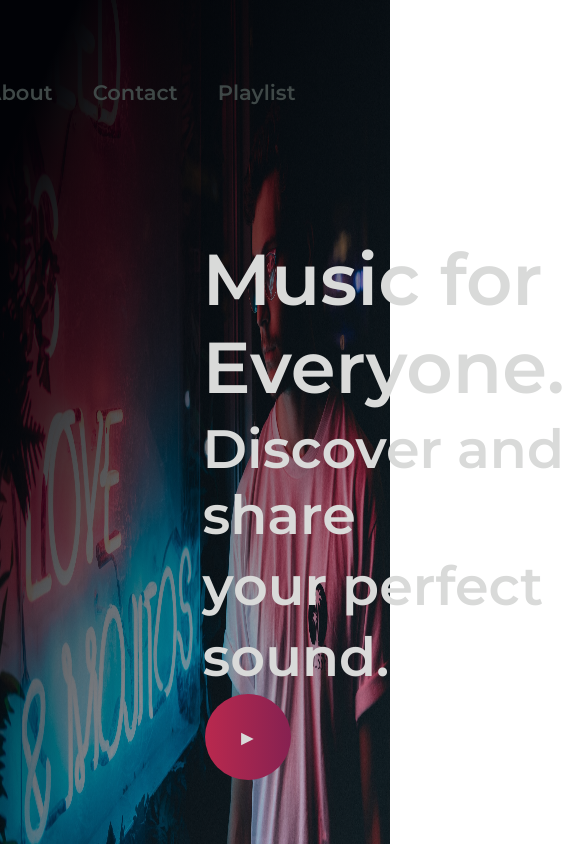
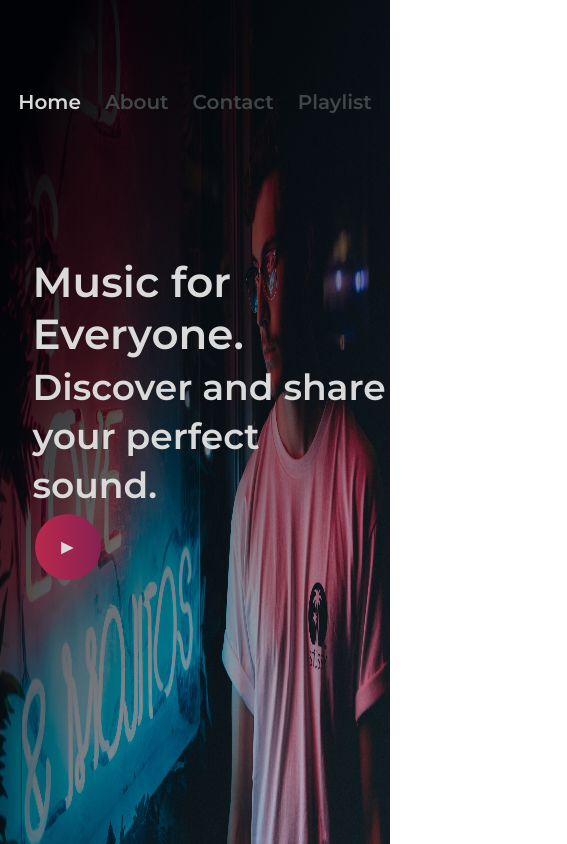
Before and after one commit to chris510/Make-A-Playlist, a React (Create React App) app in the folder frontend/: page / in a window 390 px wide. Shown: the whole page, 567 px wide, since content can reach past the window. Built offline with nearby package versions, Linux system fonts and the light colour scheme.

Commit message:
CSS responsiveness for phone

```diff
--- a/frontend/src/App.css
+++ b/frontend/src/App.css
@@ -1,8 +1,5 @@
 .App {
   position: relative;
-  /* min-width: 100%;
-  background-image: linear-gradient(to left top, rgba(12, 34, 101, 0.05) 5%, rgba(1, 2, 6, 1) 90%), url('./images/neon-background.jpeg');
-  background-size: 100% 100%; */
 }
 
 .App-logo {
--- a/frontend/src/components/background/background.styles.scss
+++ b/frontend/src/components/background/background.styles.scss
@@ -4,4 +4,9 @@
   position: absolute;
   background-image: linear-gradient(to left top, rgba(12, 34, 101, 0.05) 5%, rgba(1, 2, 6, 1) 90%), url('../../images/neon-background.jpeg');
   background-size: 100% 100%;
+
+  @media screen and (max-width: 800px) {
+    width: 100%;
+    height: 100%;
+  }
 }
--- a/frontend/src/components/nav/nav.styles.scss
+++ b/frontend/src/components/nav/nav.styles.scss
@@ -10,11 +10,23 @@
   justify-content: center;
   z-index: 10;
 
+  @media screen and (max-width: 800px) {
+    left: 0;
+    top: 90px;
+    font-size: 20px;
+    width: 100%;
+  }
+
   a {
     padding-left: 20px;
     padding-right: 20px;
     font-weight: bold;
     transition: .2s ease-in;
+
+    @media screen and (max-width: 800px) {
+      padding-left: 12px;
+      padding-right: 12px;
+    }
 
     &:hover {
       cursor: pointer;
--- a/frontend/src/components/search-bar/search-bar.styles.scss
+++ b/frontend/src/components/search-bar/search-bar.styles.scss
@@ -4,6 +4,10 @@
   display: flex;
   height: 50px;
   width: 40%;
+
+  @media screen and (max-width: 800px) {
+    width: 100%;
+  }
 
   .search-bar {
     background-color: $white-primary-1;
@@ -35,6 +39,12 @@
     width: 75px;
     border-radius: 50%;
     margin-left: 15px;
+
+    @media screen and (max-width: 800px) {
+      height: 70px;
+      width: 70px;
+      margin-top: 5px;
+    }
 
     &:hover {
       cursor: pointer;
--- a/frontend/src/components/search-button/search-button.styles.scss
+++ b/frontend/src/components/search-button/search-button.styles.scss
@@ -12,6 +12,11 @@
   border-radius: 50%;
   transition: .2s ease-in;
 
+  @media screen and (max-width: 800px) {
+    height: 70px;
+    width: 70px;
+  }
+
   &:hover {
     cursor: pointer;
     // background: rgba(187, 41, 78, .8);
--- a/frontend/src/components/spinner/spinner.styles.scss
+++ b/frontend/src/components/spinner/spinner.styles.scss
@@ -5,6 +5,10 @@
   display: flex;
   justify-content: center;
   align-items: center;
+
+  @media screen and (max-width: 800px) {
+    width: 100%;
+  }
 
   .spinner-container {
     display: inline-block;
--- a/frontend/src/index.scss
+++ b/frontend/src/index.scss
@@ -1,4 +1,8 @@
 @import './stylesheets/main.scss';
+
+#root {
+  height: 100vh;
+}
 
 * {
   margin: 0;
--- a/frontend/src/pages/about/about.styles.scss
+++ b/frontend/src/pages/about/about.styles.scss
@@ -8,12 +8,24 @@
   h1 {
     font-size: $header-font-size-tertiary;
     color: $white-primary-1;
+    @media screen and (max-width: 800px) {
+      font-size: 36px;
+    }
   }
 
   .content {
     width: 40%;
     height: 55%;
     margin-left: $content-margin-left-1;
+
+    @media screen and (max-width: 800px) {
+      padding-left: 30px;
+      width: 100%;
+      height: 40%;
+      display: flex;
+      flex-direction: column;
+      margin-left: 0;
+    }
 
     > * {
       padding: 2.5px;
@@ -27,6 +39,10 @@
       > * {
         padding: 15px 0px 5px 0;
         font-size: 18px;
+
+        @media screen and (max-width: 800px) {
+          font-size: 14px;
+        }
         // font-weight: 500;
       }
     }
--- a/frontend/src/pages/contact/contact.styles.scss
+++ b/frontend/src/pages/contact/contact.styles.scss
@@ -8,12 +8,25 @@
   h1 {
     font-size: $header-font-size-tertiary;
     color: $white-primary-1;
+
+    @media screen and (max-width: 800px) {
+      font-size: 36px;
+    }
   }
 
   .content {
     width: 40%;
     height: 55%;
     margin-left: $content-margin-left-1;
+
+    @media screen and (max-width: 800px) {
+      padding-left: 30px;
+      width: 100%;
+      height: 40%;
+      display: flex;
+      flex-direction: column;
+      margin-left: 0;
+    }
 
     .content-inner {
       width: 100%;
@@ -24,6 +37,10 @@
         padding: 15px 0px 5px 0;
         font-size: 18px;
         // font-weight: 500;
+
+        @media screen and (max-width: 800px) {
+          font-size: 14px;
+        }
       }
 
       .icon {
--- a/frontend/src/pages/home/home.styles.scss
+++ b/frontend/src/pages/home/home.styles.scss
@@ -10,6 +10,14 @@
     height: 45%;
     margin-left: $content-margin-left-1;
 
+    @media screen and (max-width: 800px) {
+      padding-left: 30px;
+      height: 40%;
+      display: flex;
+      flex-direction: column;
+      margin-left: 0;
+    }
+
     > * {
       padding: 2.5px;
     }
@@ -17,21 +25,37 @@
     .header-1 {
       color: $white-primary-1;
       font-size: $header-font-size-primary;
+
+      @media screen and (max-width: 800px) {
+        font-size: 42px ;
+      }
     }
 
     .header-2 {
       color: $white-primary-1;
       font-size: $header-font-size-secondary;
+
+      @media screen and (max-width: 800px) {
+        font-size: 36px;
+      }
     }
 
     .header-3 {
       color: $white-primary-1;
       font-size: $header-font-size-secondary;
+
+      @media screen and (max-width: 800px) {
+        font-size: 36px;
+      }
     }
 
     .header-4 {
       color: $white-primary-1;
       font-size: $header-font-size-secondary;
+
+      @media screen and (max-width: 800px) {
+        font-size: 36px;
+      }
     }
 
   }
--- a/frontend/src/pages/playlist/playlist.styles.scss
+++ b/frontend/src/pages/playlist/playlist.styles.scss
@@ -14,6 +14,11 @@
       font-size: $header-font-size-tertiary;
       color: $white-primary-1;
       margin-top: 10px;
+
+      @media screen and (max-width: 800px) {
+        font-size: 36px;
+        margin-top: 0;
+      }
     }
 
     .icon {
@@ -51,6 +56,13 @@
     display: flex;
     flex-direction: column;
 
+    @media screen and (max-width: 800px) {
+      padding-left: 30px;
+      width: 100%;
+      height: 40%;
+      margin-left: 0;
+    }
+
     .content-inner {
       display: flex;
       flex-direction: column;
@@ -69,6 +81,11 @@
         width: 40%;
         height: 350px;
         position: relative;
+
+        @media screen and (max-width: 800px) {
+          width: 90%;
+          height: 400px;
+        }
       }
     }
   }
```
